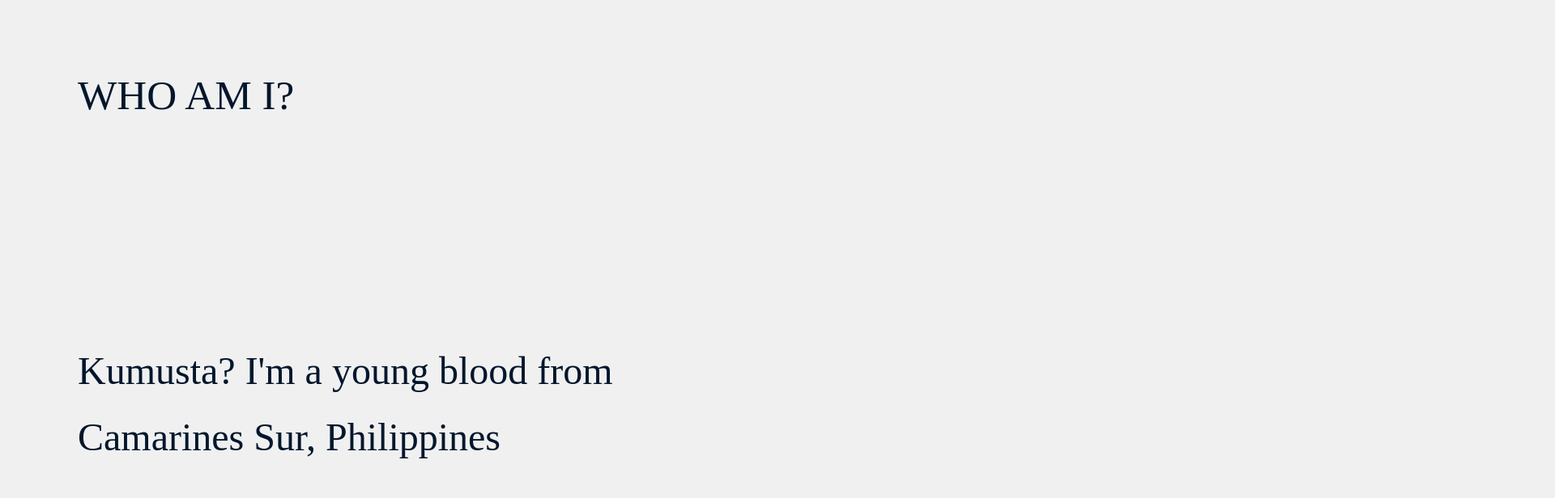
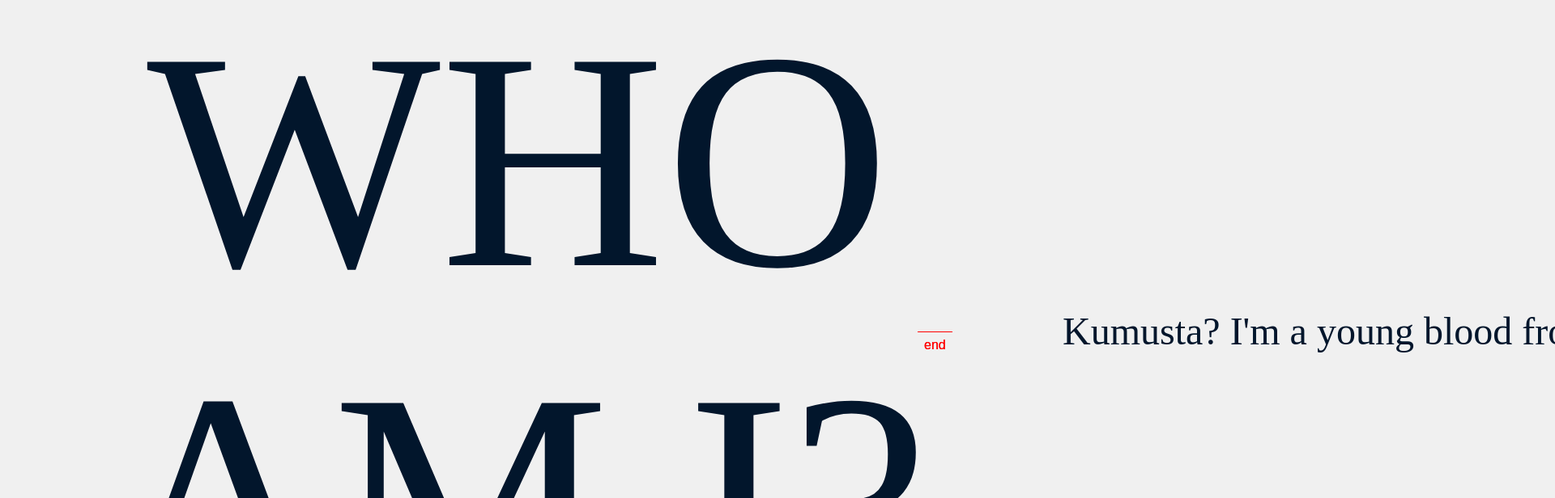
Before and after one commit to rttn-Mango/rttn.Mango, a React (Vite) app: page /about in a window 1280 px wide. Shown: the part 940-1556 px from the top of the page at 81% size, 1920 px wide, since content can reach past the window. Built offline with nearby package versions, Linux system fonts and the light colour scheme; a web font is replaced by a local one.

Commit message:
Changes: Added initial scroll animation to about page

```diff
--- a/src/Pages/About.jsx
+++ b/src/Pages/About.jsx
@@ -1,15 +1,62 @@
+import { useEffect, useRef } from "react";
+import gsap from "gsap";
+import { ScrollTrigger } from "gsap/ScrollTrigger";
+
 export default function About(){
+    const ref = useRef(null);
+
+    useEffect(()=> {
+        gsap.registerPlugin(ScrollTrigger)
+        const wrapper = document.querySelector(".wrapper");
+        let wrapperWidth = ref.current.offsetWidth;
+
+        let timeline = gsap.timeline({
+            scrollTrigger: {
+                trigger: '#about',
+                scrub: 3,
+                end: () => '+=' + wrapperWidth
+            }
+        })
+
+        timeline.to('#about h2', {
+            scale: .6,
+            duration: 3,
+            scrollTrigger: {
+                trigger: '#about',
+                scrub: 3,
+                start: 'top 90%',
+                end: 'center',
+            }
+        })
+        .to(wrapper, {
+            x: '-100%',
+            ease: 'none',
+            duration: 10,
+            scrollTrigger: {
+                trigger: '#about',
+                scrub: 1,
+                start: 'top top',
+                end: 'center',
+                markers: true,
+            }
+        })
+
+    }, [])
+
     return(
         <section className="about" id="about">
+            <div className="wrapper" id="#wrapper" ref={ref}>
                 <h2>Who am I?</h2>
                 <p className="about__top-text">Kumusta? I&apos;m a young blood from Camarines Sur, Philippines</p>
                 <p className="about__bottom-text">Passionate about <span>discovering, developing, and transforming ideas</span> that will have an influence and inspire others.</p>
 
+                {/* TODO: Take this out of wrapper and  Make this a component */}
                 <div className="about__skills">
                     <div className="about__skills--subheading">
                         <h3>my skill set</h3>
                         <p>These are the technologies I currently know. I&apos;m constantly looking to expand my present skill set by studying new technologies that can broaden my horizons.</p>
                     </div>
+
                     <div className="about__skills--list">
                         <div className="group">
                             <img
@@ -93,6 +140,7 @@ export default function About(){
                         </div>
                     </div>
                 </div>
+            </div>
         </section>
     )
 }
--- a/src/Styles/index.css
+++ b/src/Styles/index.css
@@ -351,35 +351,42 @@ body {
 }
 
 .about {
-  min-height: 270vh;
-  padding-block: 10rem 5rem;
-  max-width: clamp(80%, 85vw, 110rem);
-  margin-inline: auto;
+  width: 400vw;
+  overflow: hidden;
+}
+.about .wrapper {
+  display: flex;
+  flex-direction: row;
+  gap: 2rem;
+  align-items: center;
 }
 .about h2 {
-  font-size: clamp(var(--font-size-300), 4vw, var(--font-size-600));
+  font-size: clamp(var(--font-size-300), 30vw, 30rem);
   font-family: "Okine-Regular";
   padding-block: 2rem;
   text-transform: uppercase;
+  min-width: 100vw;
+  text-align: center;
 }
 .about h3 {
   font-size: clamp(var(--font-size-300), 4vw, var(--font-size-600));
   font-family: "Okine-Regular";
   padding-block: 2rem;
+  min-width: 100vw;
 }
 .about__top-text, .about__bottom-text {
   font-size: clamp(var(--font-size-250), 3.75vw, var(--font-size-550));
-  padding-block: 5em;
   line-height: 1.7;
-}
-.about__bottom-text {
-  text-align: right;
+  min-width: 100vw;
+  padding-block: 5rem;
 }
 .about__bottom-text span {
   font-style: italic;
 }
 .about__skills--list {
   padding-block: 5rem;
+  min-height: 100vh;
+  min-width: 100vw;
   display: grid;
   grid-template-columns: repeat(auto-fill, minmax(100px, 120px));
   gap: 2rem;
@@ -616,8 +623,8 @@ body {
   .about__skills--list {
     grid-template-columns: repeat(2, minmax(100px, 150px));
     padding-top: 0;
-    max-width: 30%;
-    align-self: flex-end;
+    padding-right: 10rem;
+    justify-content: flex-end;
   }
   .projects {
     position: relative;
--- a/src/Styles/index.scss
+++ b/src/Styles/index.scss
@@ -101,34 +101,45 @@ body{
 
 //About section
 .about{
-    min-height: 270vh;
-    padding-block: 10rem 5rem;
-    @include container();
+
+    width: 400vw;
+    overflow: hidden;
+
+    .wrapper{
+        @include flex(row, 2rem);
+        align-items: center;
+    }
+
     h2{
-        font-size: clamp(var(--font-size-300), 4vw, var(--font-size-600));
+        font-size: clamp(var(--font-size-300), 30vw, 30rem);
         font-family: 'Okine-Regular';
         padding-block: 2rem;
         text-transform: uppercase;
+        min-width: 100vw;
+        text-align: center;
     }
+
     h3{
         font-size: clamp(var(--font-size-300), 4vw, var(--font-size-600));
         font-family: 'Okine-Regular';
         padding-block: 2rem;
+        min-width: 100vw;;
     }
 
     //First two paragraph tags on the about page
     &__top-text, &__bottom-text{
         font-size: clamp(var(--font-size-250), 3.75vw, var(--font-size-550));
-        padding-block: 5em;
         line-height: 1.7;
+        min-width: 100vw;
+        padding-block: 5rem;
     }
-    &__bottom-text{
-        text-align: right;
-        span{font-style: italic;}
-    }
+
+    &__bottom-text span{font-style: italic;}
 
     &__skills--list{
         padding-block: 5rem;
+        min-height: 100vh;
+        min-width: 100vw;
 
         @include grid(auto-fill, 100px, 120px, 2rem);
         place-content: center;
@@ -367,8 +378,8 @@ body{
             &--list{
                 grid-template-columns: repeat(2, minmax(100px, 150px));
                 padding-top: 0;
-                max-width: 30%;
-                align-self: flex-end;
+                padding-right: 10rem;
+                justify-content: flex-end;
             }
 
         }
```
Also changed, not shown: 1 other file (tests, documents, lock files or other folders). Lines whose indentation alone changed are shown as unchanged.
